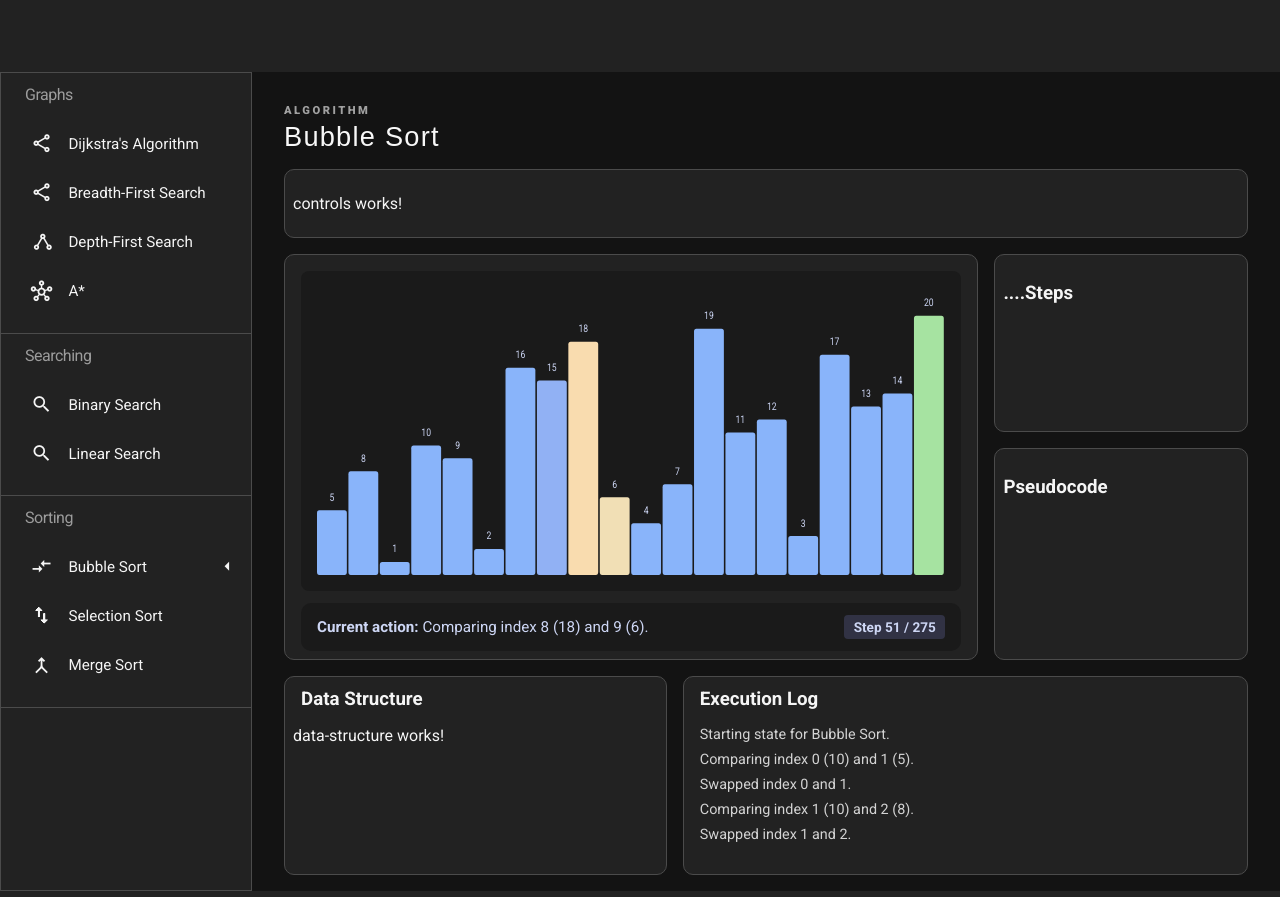
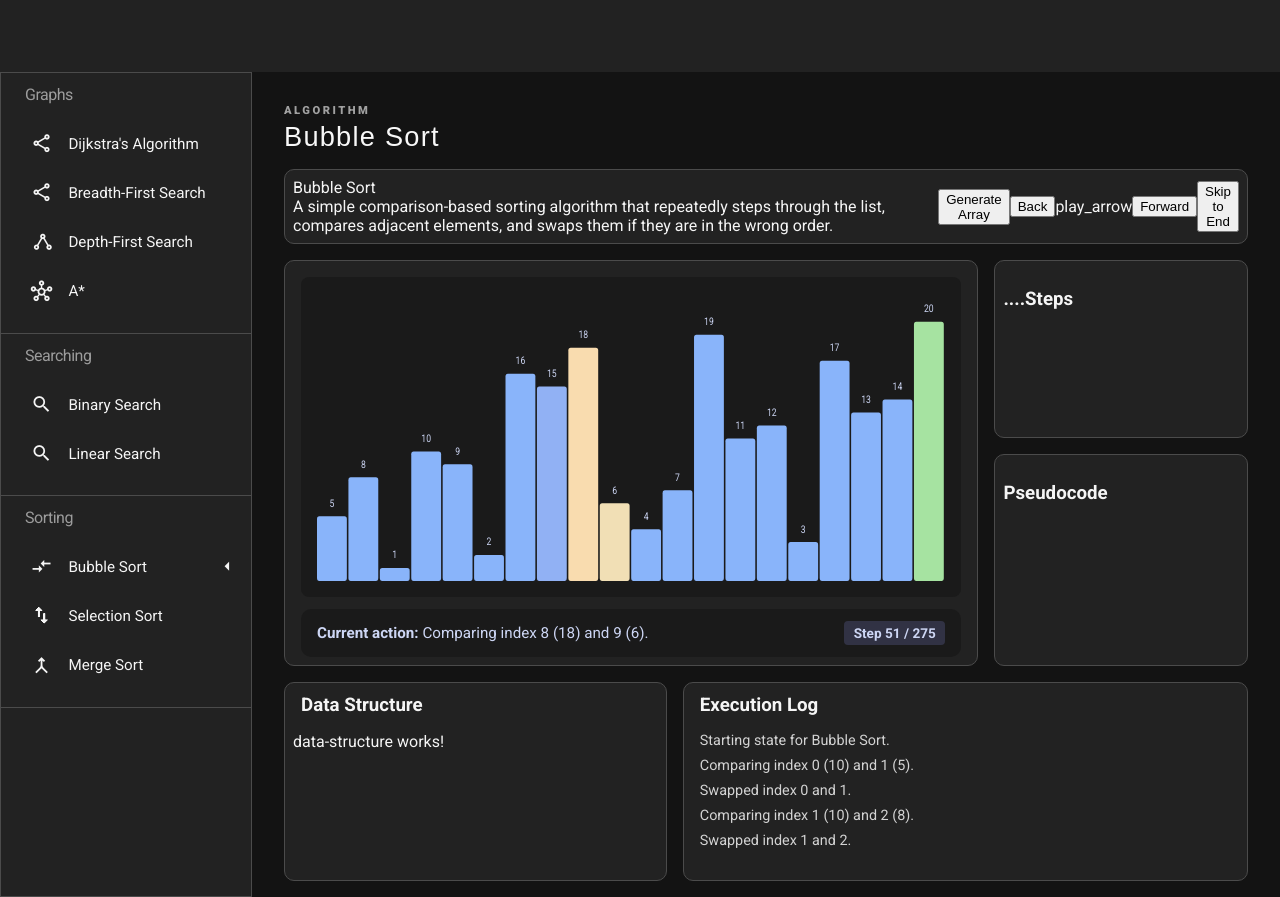
Before and after one commit to flavia3107/algorithm-visualizer, an Angular app: page / in a window 1280 px wide. Built offline with nearby package versions, Linux system fonts and the light colour scheme.

Commit message:
Algorithm-Visualizer: Controls - P1

```diff
--- a/src/app/components/controls/controls.html
+++ b/src/app/components/controls/controls.html
@@ -1 +1,20 @@
-<p>controls works!</p>
+@let algorithm = activeAlgorithm();
+<div class="flex-row">
+	<div class="summary flex-column">
+		<span>{{algorithm.name}}</span>
+		<span>{{algorithm.summary}}</span>
+	</div>
+	<div class="controls flex-row middle">
+		<button>Generate Array</button>
+		<button>Back</button>
+		<span class="material-symbols-outlined">
+			play_arrow
+		</span>
+		<button>Forward</button>
+		<button>Skip to End</button>
+
+	</div>
+	<div class="size-controls">
+
+	</div>
+</div>
--- a/src/app/components/controls/controls.ts
+++ b/src/app/components/controls/controls.ts
@@ -1,4 +1,5 @@
-import { Component } from '@angular/core';
+import { Component, inject } from '@angular/core';
+import { AlgorithmManager } from '../../services/algorithm-manager';
 
 @Component({
   selector: 'app-controls',
@@ -6,4 +7,7 @@ import { Component } from '@angular/core';
   templateUrl: './controls.html',
   styleUrl: './controls.scss',
 })
-export class Controls {}
+export class Controls {
+  private _manager = inject(AlgorithmManager);
+  readonly activeAlgorithm = this._manager.activeView;
+}
```
